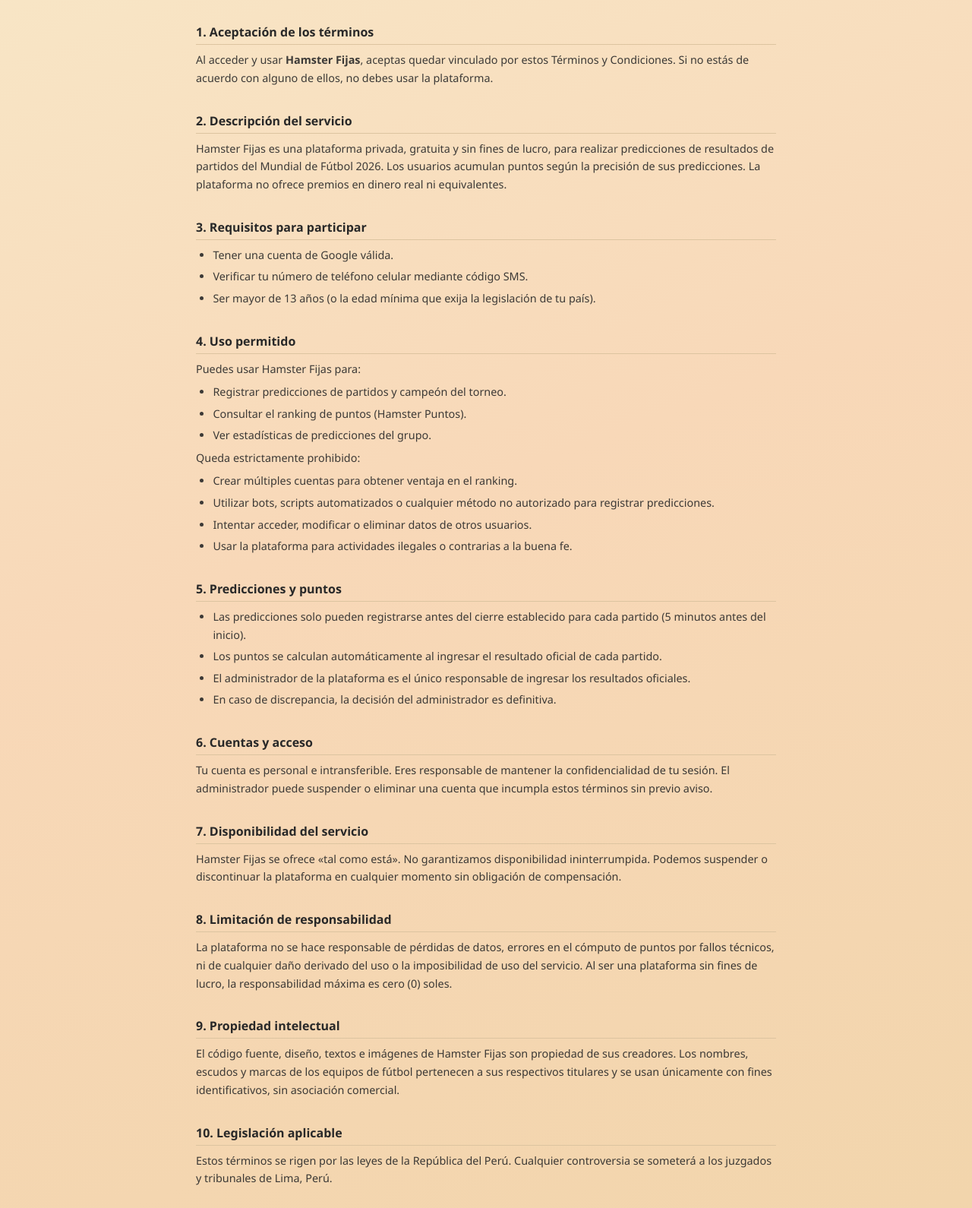
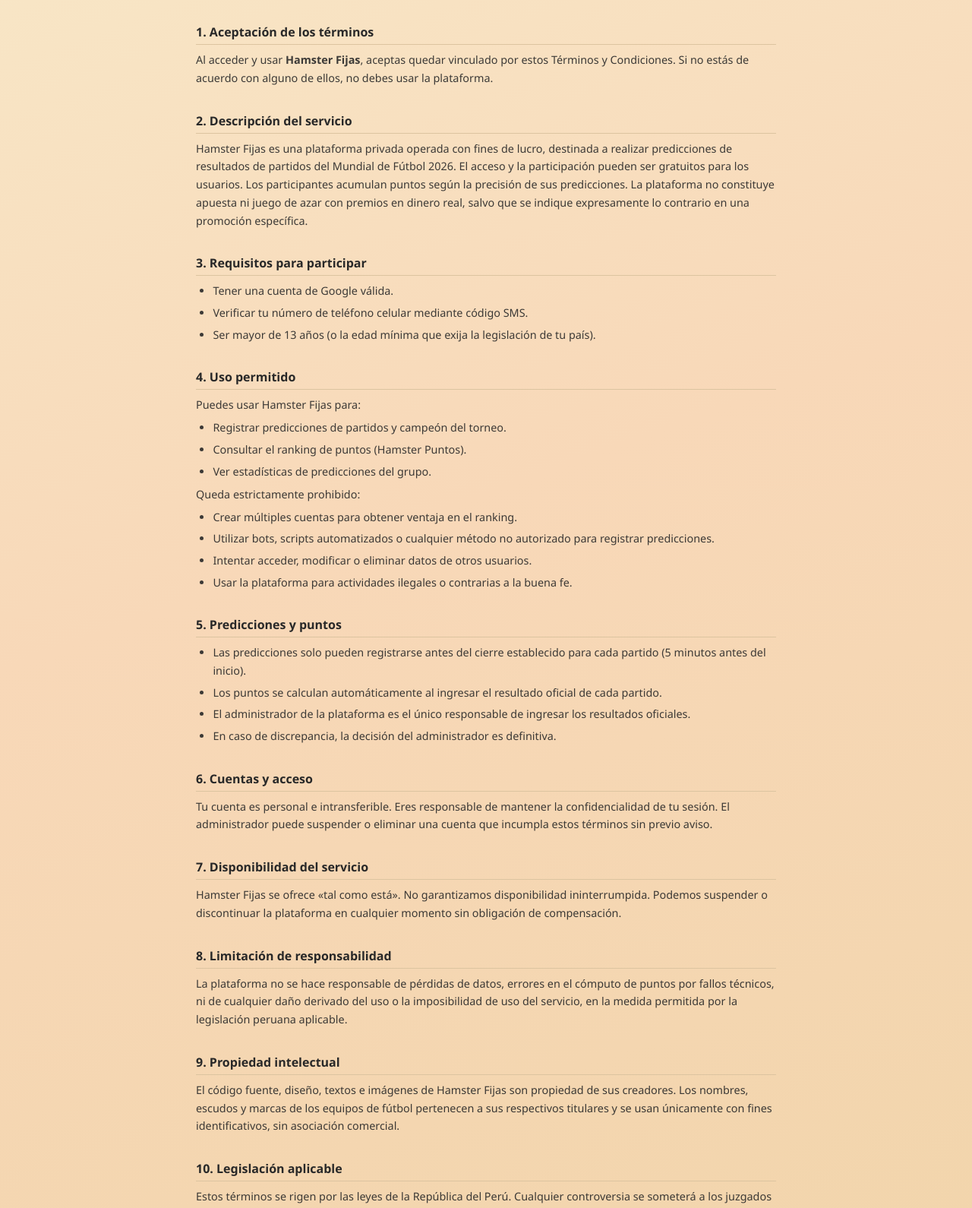
Before and after one commit to BryanFM/predicciones-futbol, a FastAPI app: page /terminos in a window 1280 px wide. Shown: the part 181-1771 px from the top of the page at 76% size. Run offline with FastAPI, Linux system fonts and the light colour scheme.

Commit message:
Actualizar textos legales: plataforma operada con fines de lucro.
Ajusta la política de privacidad y los términos para reflejar la naturaleza comercial del servicio y elimina referencias a operación sin fines de lucro.

Co-authored-by: Cursor <cursoragent@cursor.com>

```diff
--- a/app/templates/privacidad.html
+++ b/app/templates/privacidad.html
@@ -9,9 +9,9 @@
     <h3>1. Responsable del tratamiento</h3>
     <p>
       <strong>Hamster Fijas</strong> es una plataforma privada de predicciones deportivas para el
-      Mundial de Fútbol 2026, operada de forma personal y sin fines de lucro.
+      Mundial de Fútbol 2026, operada con fines de lucro.
       Para consultas sobre privacidad puedes escribir a
-      <a href="mailto:bryan.flores.magallanes@gmail.com">bryan.flores.magallanes@gmail.com</a>.
+      <a href="mailto:hamsterfijas@gmail.com">hamsterfijas@gmail.com</a>.
     </p>
   </section>
 
@@ -78,7 +78,7 @@
     <p>
       De acuerdo con la Ley N.° 29733, Ley de Protección de Datos Personales del Perú, y su
       Reglamento (D.S. 003-2013-JUS), puedes ejercer en cualquier momento los siguientes derechos
-      escribiendo a <a href="mailto:bryan.flores.magallanes@gmail.com">bryan.flores.magallanes@gmail.com</a>:
+      escribiendo a <a href="mailto:hamsterfijas@gmail.com">hamsterfijas@gmail.com</a>.
     </p>
     <ul>
       <li><strong>Acceso:</strong> conocer qué datos personales tuyos tenemos.</li>
--- a/app/templates/terminos.html
+++ b/app/templates/terminos.html
@@ -16,9 +16,11 @@
   <section class="legal-section">
     <h3>2. Descripción del servicio</h3>
     <p>
-      Hamster Fijas es una plataforma privada, gratuita y sin fines de lucro, para realizar predicciones
-      de resultados de partidos del Mundial de Fútbol 2026. Los usuarios acumulan puntos según la
-      precisión de sus predicciones. La plataforma no ofrece premios en dinero real ni equivalentes.
+      Hamster Fijas es una plataforma privada operada con fines de lucro, destinada a realizar predicciones
+      de resultados de partidos del Mundial de Fútbol 2026. El acceso y la participación pueden ser gratuitos
+      para los usuarios. Los participantes acumulan puntos según la precisión de sus predicciones.
+      La plataforma no constituye apuesta ni juego de azar con premios en dinero real, salvo que se indique
+      expresamente lo contrario en una promoción específica.
     </p>
   </section>
 
@@ -79,8 +81,8 @@
     <h3>8. Limitación de responsabilidad</h3>
     <p>
       La plataforma no se hace responsable de pérdidas de datos, errores en el cómputo de puntos por
-      fallos técnicos, ni de cualquier daño derivado del uso o la imposibilidad de uso del servicio.
-      Al ser una plataforma sin fines de lucro, la responsabilidad máxima es cero (0) soles.
+      fallos técnicos, ni de cualquier daño derivado del uso o la imposibilidad de uso del servicio,
+      en la medida permitida por la legislación peruana aplicable.
     </p>
   </section>
 
```
